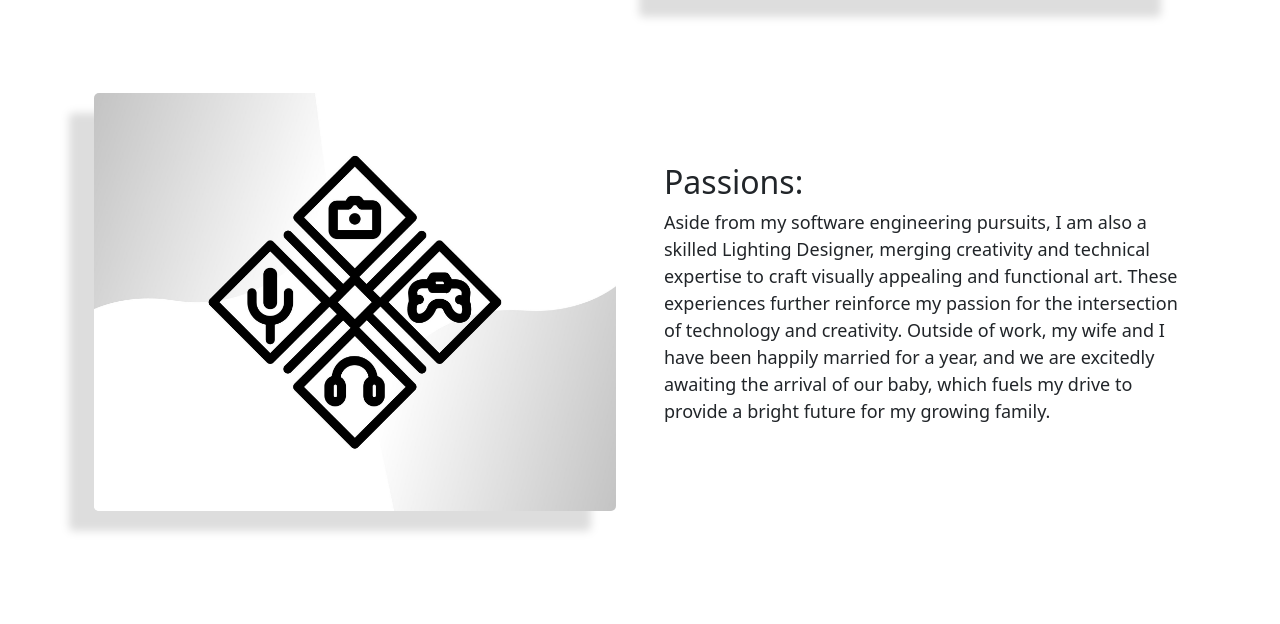
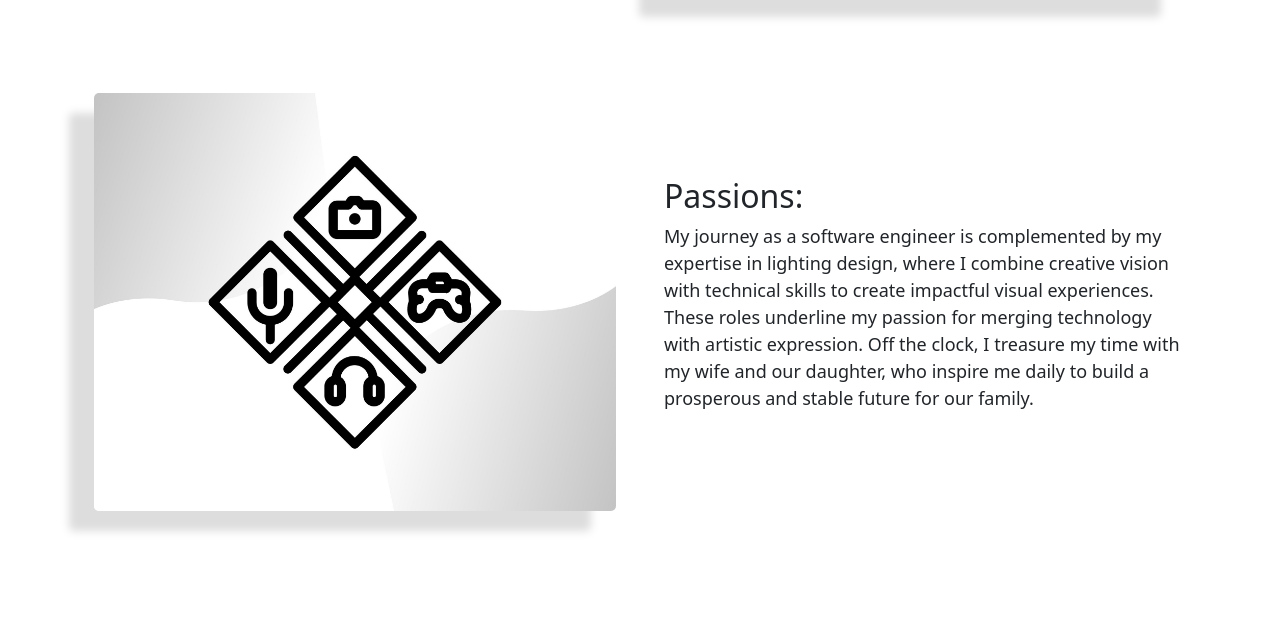
Before and after one commit to johnnyBettencourt/Portfolio, a website: page about.html in a window 1280 px wide. Shown: the part 1607-2231 px from the top of the page. Drawn offline with nearby package versions, Linux system fonts and the light colour scheme.

Commit message:
changed the passions section of about.html

```diff
--- a/about.html
+++ b/about.html
@@ -170,7 +170,7 @@
                 <div class="col-lg-6">
                     <h2>Passions:</h2>
                     <p>
-                        Aside from my software engineering pursuits, I am also a skilled Lighting Designer, merging creativity and technical expertise to craft visually appealing and functional art. These experiences further reinforce my passion for the intersection of technology and creativity. Outside of work, my wife and I have been happily married for a year, and we are excitedly awaiting the arrival of our baby, which fuels my drive to provide a bright future for my growing family.
+                        My journey as a software engineer is complemented by my expertise in lighting design, where I combine creative vision with technical skills to create impactful visual experiences. These roles underline my passion for merging technology with artistic expression. Off the clock, I treasure my time with my wife and our daughter, who inspire me daily to build a prosperous and stable future for our family.
                     </p>
                 </div>
             </div>
```
